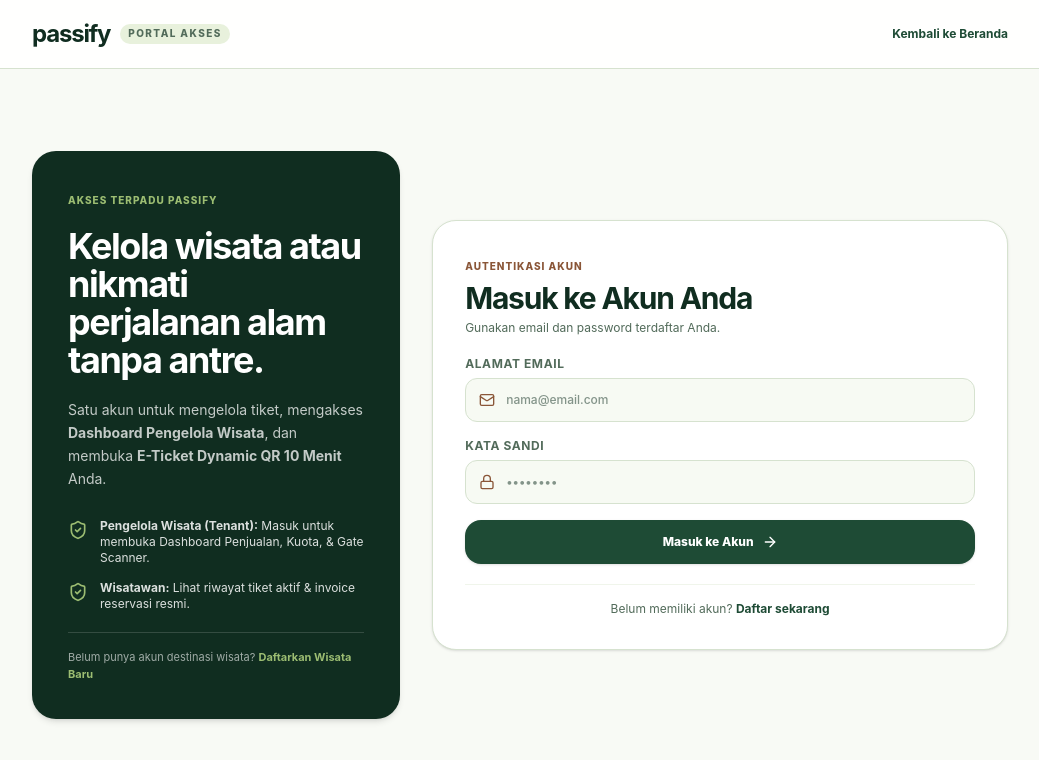
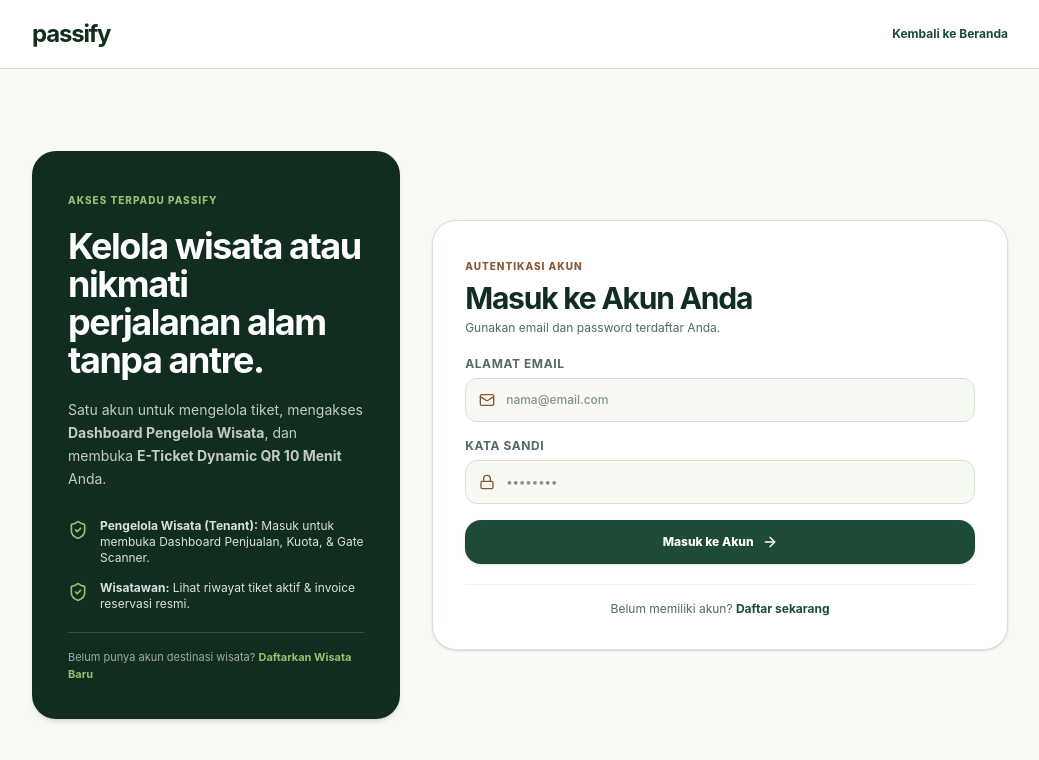
Before and after one commit to Derylfabiensyah/passify, a React app in the folder frontend/: page /masuk in a window 1280 px wide. Shown: the top 760 px of the page, without its empty margins (120-1159 px from the left). Built offline with nearby package versions, Linux system fonts and the light colour scheme; no server answers; the HTML template or start-up script is replaced by a standard one.

Commit message:
feat: remove 'Portal Akses' badge from auth page header

```diff
--- a/frontend/src/pages/TravelerAuthPage.jsx
+++ b/frontend/src/pages/TravelerAuthPage.jsx
@@ -189,9 +189,6 @@
         <div className="mx-auto flex min-h-[68px] max-w-5xl items-center justify-between gap-4 px-4 sm:px-6">
           <Link to="/" className="flex items-center gap-2.5 no-underline">
             <span className="text-2xl font-bold tracking-[-.05em] text-[var(--forest-deep)]">passify</span>
-            <span className="text-[10px] font-extrabold uppercase tracking-[.14em] text-[var(--ink-soft)] bg-[var(--leaf-pale)] px-2 py-0.5 rounded-full text-[var(--forest)]">
-              Portal Akses
-            </span>
           </Link>
           <Link to={backTarget} className="text-xs font-bold text-[var(--forest)] hover:underline">
             Kembali ke Beranda
```
